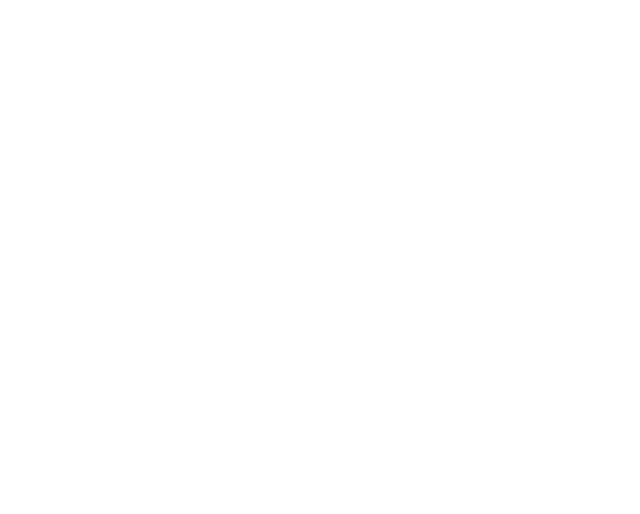
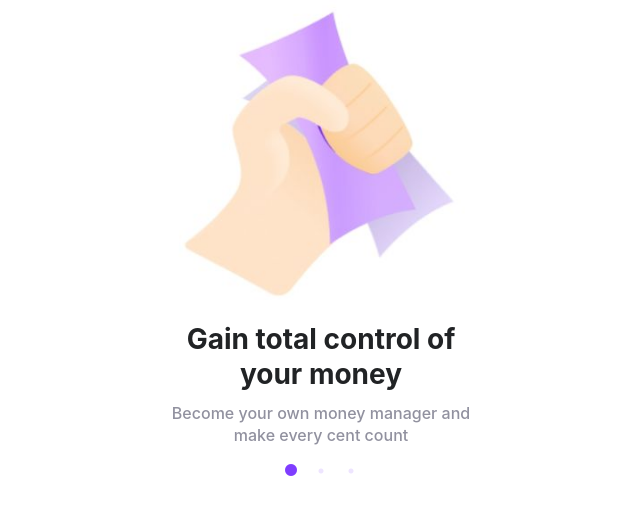
Before and after one commit to chandran-kannan/Expenso, a React (Vite) app: page / in a window 1280 px wide. Shown: the top 514 px of the page, without its empty margins (319-959 px from the left). Built offline with nearby package versions, Linux system fonts and the light colour scheme.

Commit message:
Carousel component changes are completed

```diff
--- a/src/App.tsx
+++ b/src/App.tsx
@@ -1,7 +1,10 @@
+import Register from "./Pages/Register";
+import Carousel from "./components/carousel";
+
 const App = () => {
   return (
-    <div>
-
+    <div className="w-full display-block m-auto mt-30px px-15px">
+     <Carousel />
      </div>
   );
 };
--- /dev/null
+++ b/src/Components/carousel/carousel.css
@@ -0,0 +1,11 @@
+/* Carousel dot property css */
+.slick-dots li.slick-active button:before {
+    opacity: .75;
+    color: #7F3DFF !important;
+    font-size: 14px;
+  }
+  .slick-dots li button:before
+  {
+    color:#EEE5FF !important;
+    opacity: 1 !important;
+  }
--- a/src/Components/carousel/index.tsx
+++ b/src/Components/carousel/index.tsx
@@ -3,9 +3,10 @@
 import "slick-carousel/slick/slick.css";
 import "slick-carousel/slick/slick-theme.css";
 import images from "./data";
+import './carousel.css'
 
 /* command*/
-interface Iimage {
+export type Image = {
   id: number,
   src: string,
   alt: string,
@@ -26,12 +27,12 @@
   return (
     <div className="w-350px px-15px m-auto display-block">
       <Slider  {...carousalSettings}>
-        {images.map((item: Iimage) => (
+        {images.map((item: Image) => (
           <div key={item.id}>
-            <img className="w-312px h-312px display-block m-auto" src={item.src} alt={item.alt} />
-            <h2 className="carousel-heading-color line-height-35px font-size-28px font-700 m-top-10px m-bot-5px px-20px">
+            <img className="w-312px h-312px display-block mx-auto" src={item.src} alt={item.alt} />
+            <h2 className="text-light-black lh-35px fs-28px font-700 mt-10px mb-5px px-20px text-center">
               {item.title}</h2>
-            <p className="carousel-subheading-color font-500 font-size-16px line-height-22px m-top-10px px-10px m-bot-10px">
+            <p className="text-light-grey font-500 fs-16px lh-22px mt-10px px-10px mb-10px text-center">
               {item.description}</p>
           </div>
         ))}
--- a/src/index.css
+++ b/src/index.css
@@ -241,21 +241,14 @@
 .mt-45px {
   margin-top: 45px;
 }
-.m-auto
+.mx-auto
 {
-  margin:auto;
+  margin-right:auto;
+  margin-left:auto;
 }
 .m-bot-5px
 {
   margin-bottom:5px;
-}
-.m-bot-10px
-{
-  margin-bottom:10px;
-}
-.m-top-10px
-{
-  margin-top:10px;
 }
 .mt-16 {
   margin-top: 16px;
@@ -376,6 +369,18 @@
 .mb-12px {
   margin-bottom: 12px;
 }
+.mt-10px
+{
+  margin-top:10px;
+}
+.mb-10px
+{
+  margin-bottom:10px;
+}
+.mb-5px
+{
+  margin-bottom:5px;
+}
 .border-none {
   border: none;
 }
@@ -390,6 +395,14 @@
 }
 .fs-18px {
   font-size: 18px;
+}
+.fs-28px
+{
+  font-size:28px;
+}
+.fs-16px
+{
+  font-size:16px;
 }
 .m-16px {
   margin: 16px;
@@ -424,3 +437,13 @@
 .h-216px {
   height: 216px;
 }
+
+/* Line Height */
+.lh-35px
+{
+  line-height: 35px;
+}
+.lh-22px
+{
+  line-height: 22px;
+}
```
